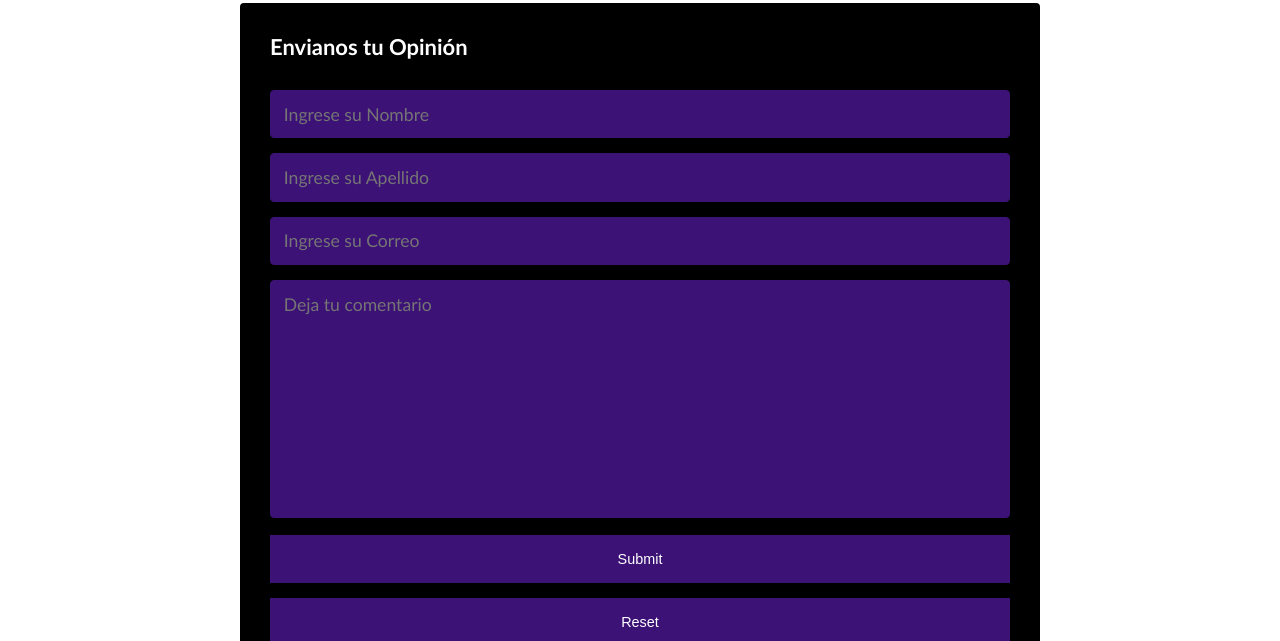
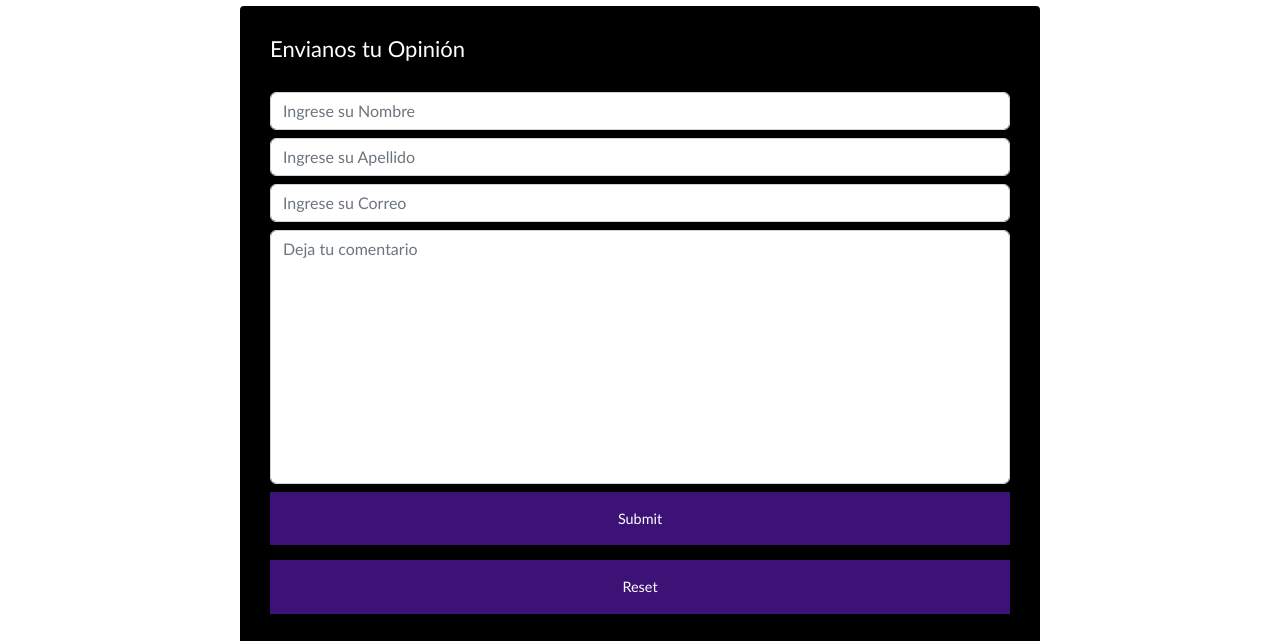
Before and after one commit to FrancoDagostino/Web-Esport, a plain HTML site: page menu/contactanos.html in a window 1280 px wide. Shown: the part 159-800 px from the top of the page. Drawn offline with nearby package versions, Linux system fonts and the light colour scheme; a web font is replaced by a local one.

Commit message:
Modificacion de Formulario de Contacto

```diff
--- a/css/style.css
+++ b/css/style.css
@@ -47,8 +47,8 @@ header{
     margin: 0;
     box-sizing: border-box;
 }
-section{
-    grid-area: section;
+main{
+    grid-area: main;
 }
 
 footer{
@@ -125,7 +125,7 @@ h2{
     flex-wrap: wrap;
 
 }
-.card{
+.card-playerd{
     height:400px;
     background-image: url(../Imagenes/max.png);
     background-size: contain;
--- a/menu/contactanos.html
+++ b/menu/contactanos.html
@@ -7,6 +7,7 @@
   <meta name="viewport" content="width=device-width, initial-scale=1.0" />
   <title>Contactanos</title>
   <link rel="shortcut icon" href="Imagenes/9zLogo.jpg.crdownload" />
+  <link href="https://cdn.jsdelivr.net/npm/bootstrap@5.2.0-beta1/dist/css/bootstrap.min.css" rel="stylesheet" integrity="sha384-0evHe/X+R7YkIZDRvuzKMRqM+OrBnVFBL6DOitfPri4tjfHxaWutUpFmBp4vmVor" crossorigin="anonymous">
   <link rel="stylesheet" href="../css/style.css" />
   <script src="https://cdnjs.cloudflare.com/ajax/libs/font-awesome/6.1.1/js/all.min.js"></script>
 </head>
@@ -30,23 +31,23 @@
   <main>
     <section>
       <form>
-        <div class="formContact">
+        <div class="formContact justify-content-center">
           <h4>Envianos tu Opinión</h4>
           <div>
-            <input type="text" name="nombre" placeholder="Ingrese su Nombre" class="controls" />
+            <input type="text"  class="form-control mb-2" name="nombre" placeholder="Ingrese su Nombre" class="controls" />
           </div>
           <div>
-            <input type="text" name="apellido" placeholder="Ingrese su Apellido" class="controls" />
+            <input  class="form-control mb-2" type="text" name="apellido" placeholder="Ingrese su Apellido" class="controls" />
           </div>
           <div>
-            <input type="email" name="email" placeholder="Ingrese su Correo" class="controls" />
+            <input class="form-control mb-2 " type="email" name="email" placeholder="Ingrese su Correo" class="controls" />
           </div>
           <div>
-            <textarea name="comentarios" id="" placeholder="Deja tu comentario" cols="30" rows="10"
+            <textarea name="comentarios" id=""  class="form-control mb-2" placeholder="Deja tu comentario" cols="30" rows="10"
               class="controls"></textarea>
           </div>
           <div>
-            <input type="submit" text="Enviar" name="enviar" class="buttons" />
+            <input  type="submit" text="Enviar" name="enviar" class="buttons" />
             <input type="reset" text="Reset" name="reset" class="buttons" />
           </div>
         </div>
```
Also changed, not shown: estadisticas/estadisticaMax.html (+1 -1 lines), menu/team.html (+5 -5 lines).
